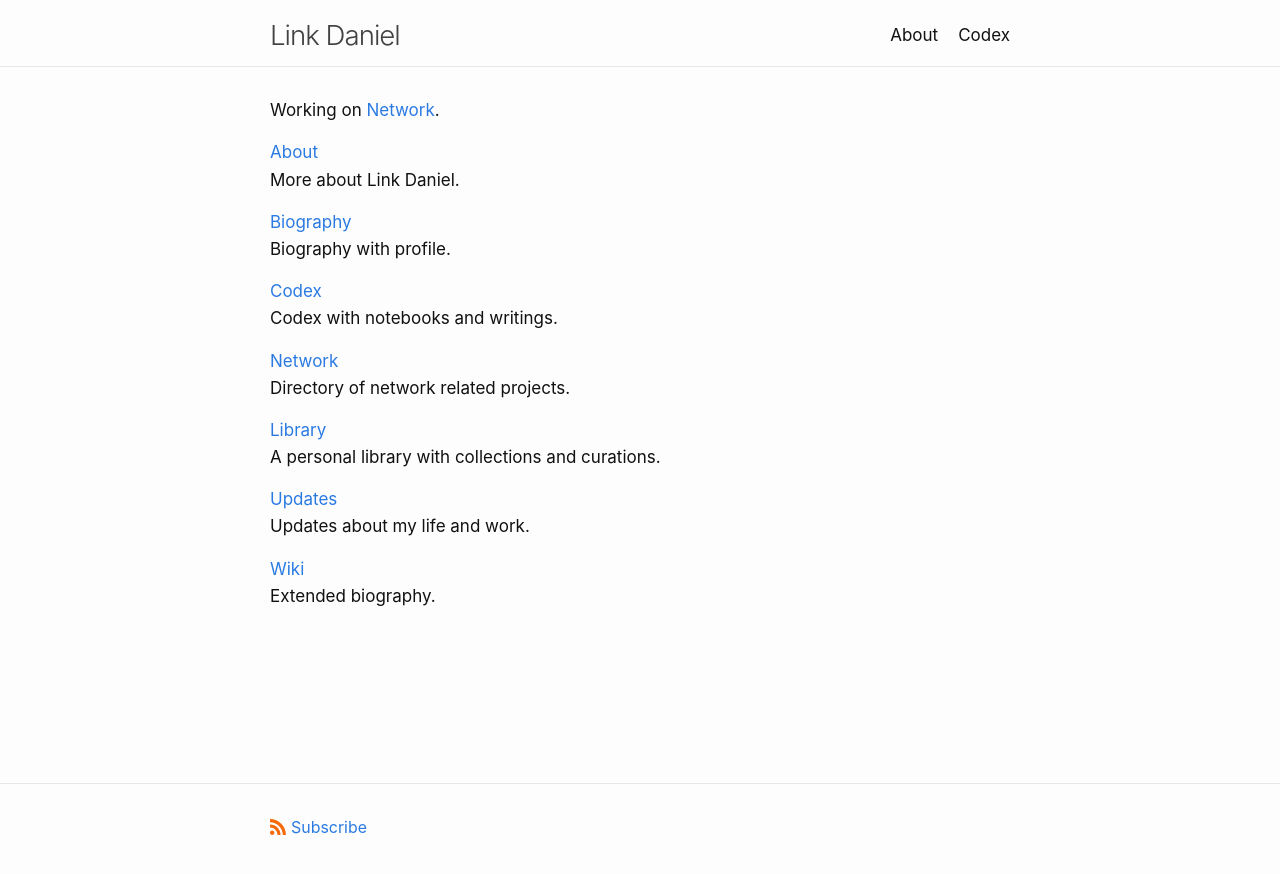
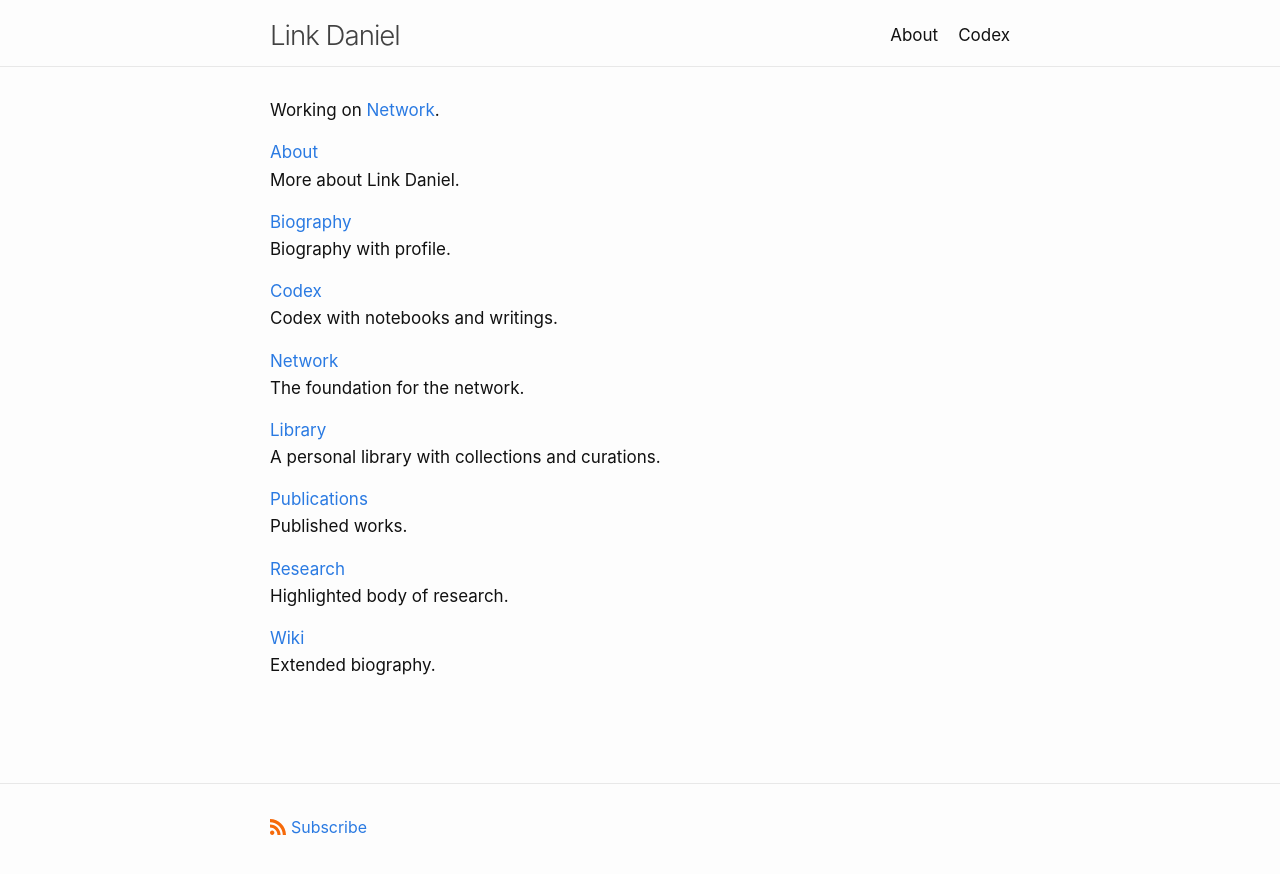
Before and after one commit to link-daniel/link.github.io, a Jekyll site: the page built from index.md, in a window 1280 px wide. Shown: the top 874 px of the page. Built offline with Jekyll 4.4.1, drawn with Linux system fonts in a browser that asks for light colours.

Commit message:
Update index.md

```diff
--- a/index.md
+++ b/index.md
@@ -24,15 +24,19 @@ Codex with notebooks and writings.
 
 [Network](https://network.foundation)
 <br>
-Directory of network related projects.
+The foundation for the network.
 
 [Library](/library)
 <br>
 A personal library with collections and curations.
 
-[Updates](/updates)
+[Publications](/publications)
 <br>
-Updates about my life and work.
+Published works.
+
+[Research](/research)
+<br>
+Highlighted body of research.
 
 [Wiki](https://wiki.linkdaniel.org)
 <br>
```
